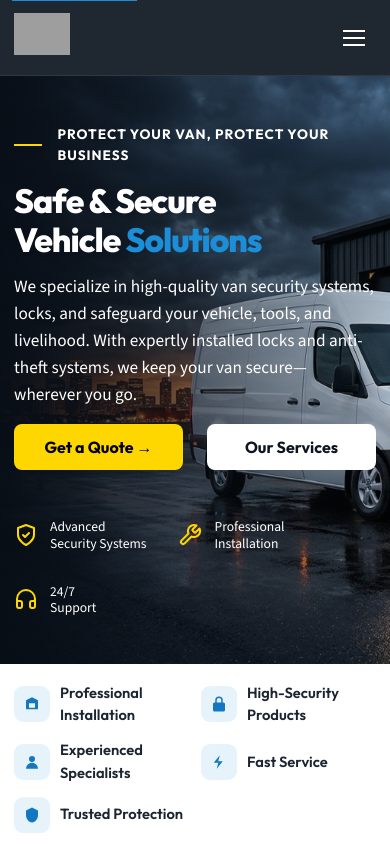
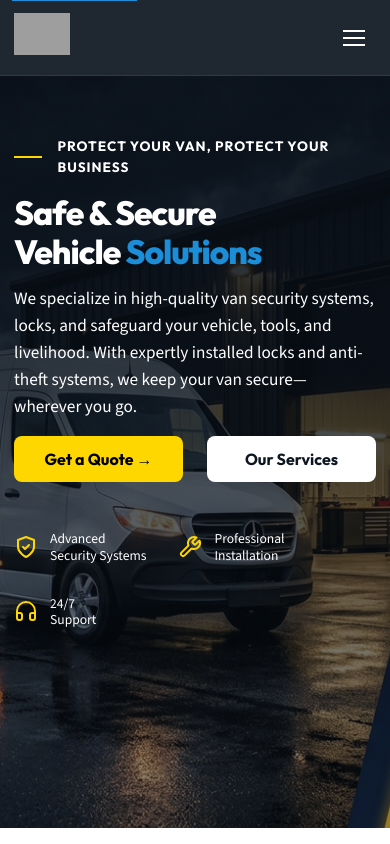
Before and after one commit to SajjadKhanWeb/vanloacksecurity, a React (Vite) app: page / in a window 390 px wide. Shown: the top 844 px of the page. Built offline with nearby package versions, Linux system fonts and the light colour scheme; grey boxes are pictures that could not be loaded.

Commit message:
Fix mobile responsiveness for hero background and remove contact glow

```diff
--- a/src/index.css
+++ b/src/index.css
@@ -2309,9 +2309,16 @@ textarea:focus-visible {
     grid-template-columns: 1fr;
   }
 
+  .hero {
+    background:
+      linear-gradient(180deg, rgba(8, 14, 22, 0.95) 0%, rgba(8, 14, 22, 0.8) 40%, rgba(8, 14, 22, 0.4) 100%),
+      url('/images/hero-bg.jpg') 85% center/cover;
+  }
+
   .hero-grid {
     max-height: none;
     min-height: auto;
+    padding: 60px 0 200px 0; /* Add bottom padding so the van shows underneath the text */
   }
 
   .split-reverse .split-copy,
```
